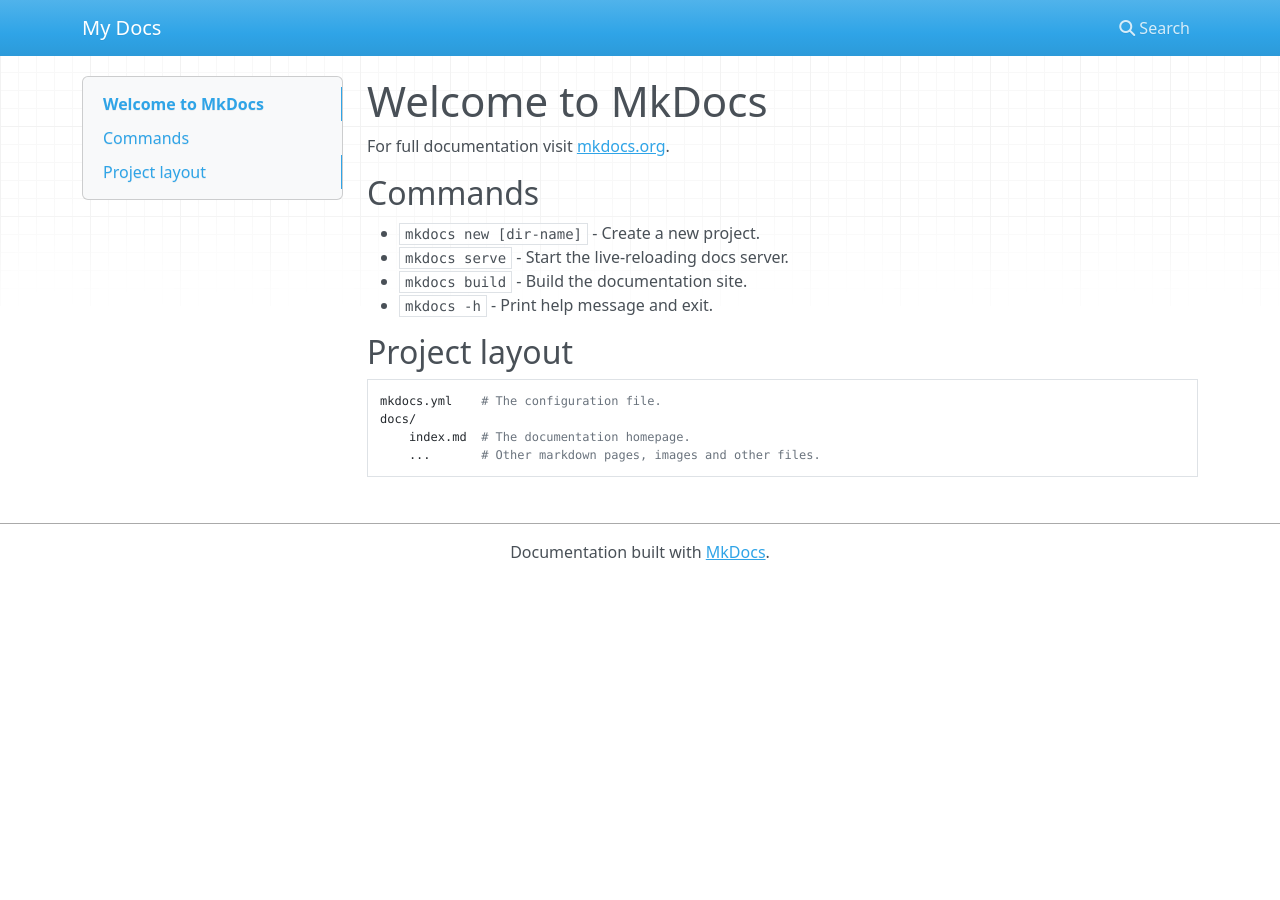
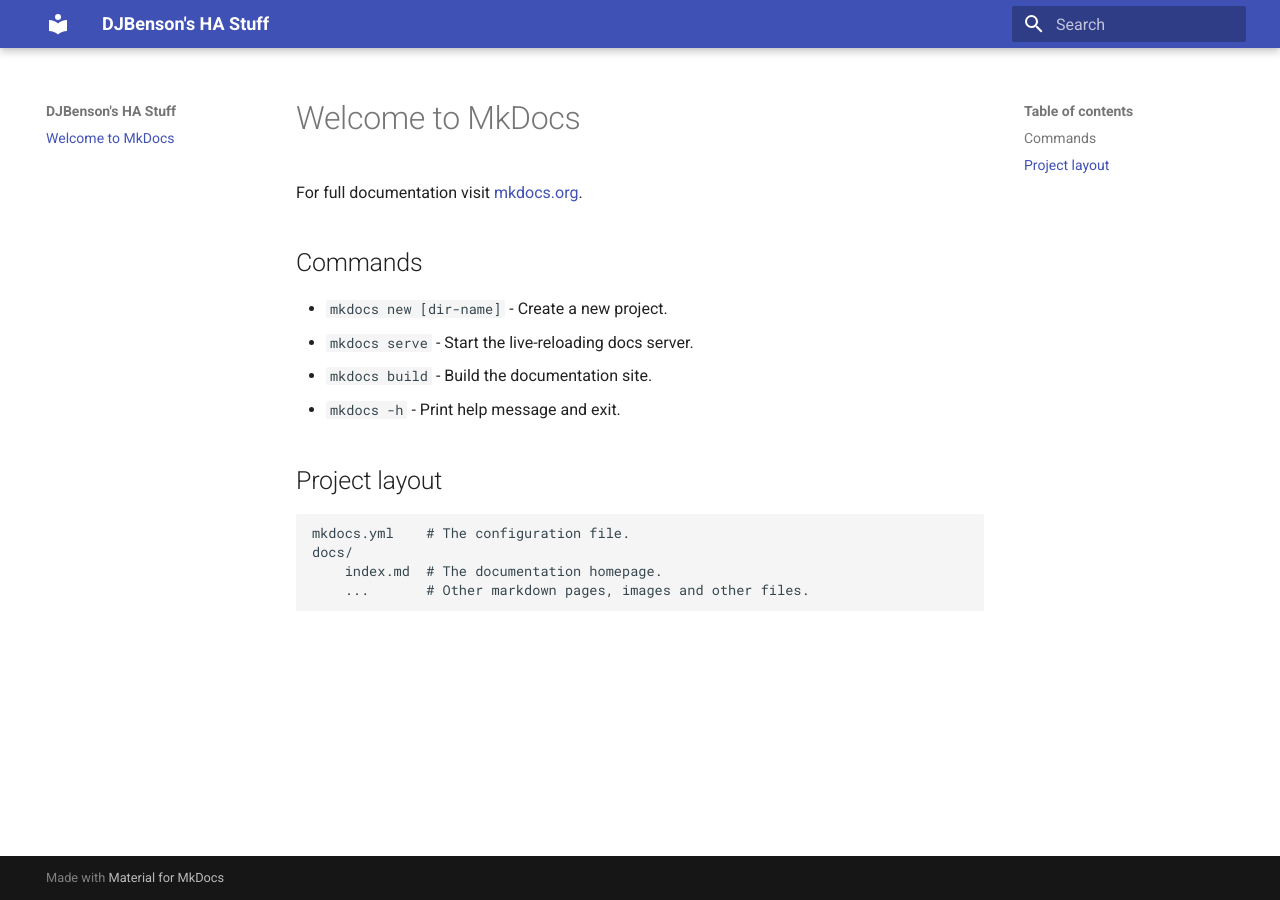
Before and after one commit to DJBenson/djbenson.github.io, an MkDocs documentation site: the page built from docs/index.md, in a window 1280 px wide. Built offline with MkDocs 1.6.1 and Material for MkDocs 9.7.7, drawn with Linux system fonts in a browser that asks for light colours; nearby versions of some CDN libraries.

Commit message:
Update mkdocs.yml

```diff
--- a/mkdocs.yml
+++ b/mkdocs.yml
@@ -1 +1,4 @@
-site_name: My Docs
+site_name: DJBenson's HA Stuff
+site_url: https://djbenson.github.io
+theme:
+  name: material
```
